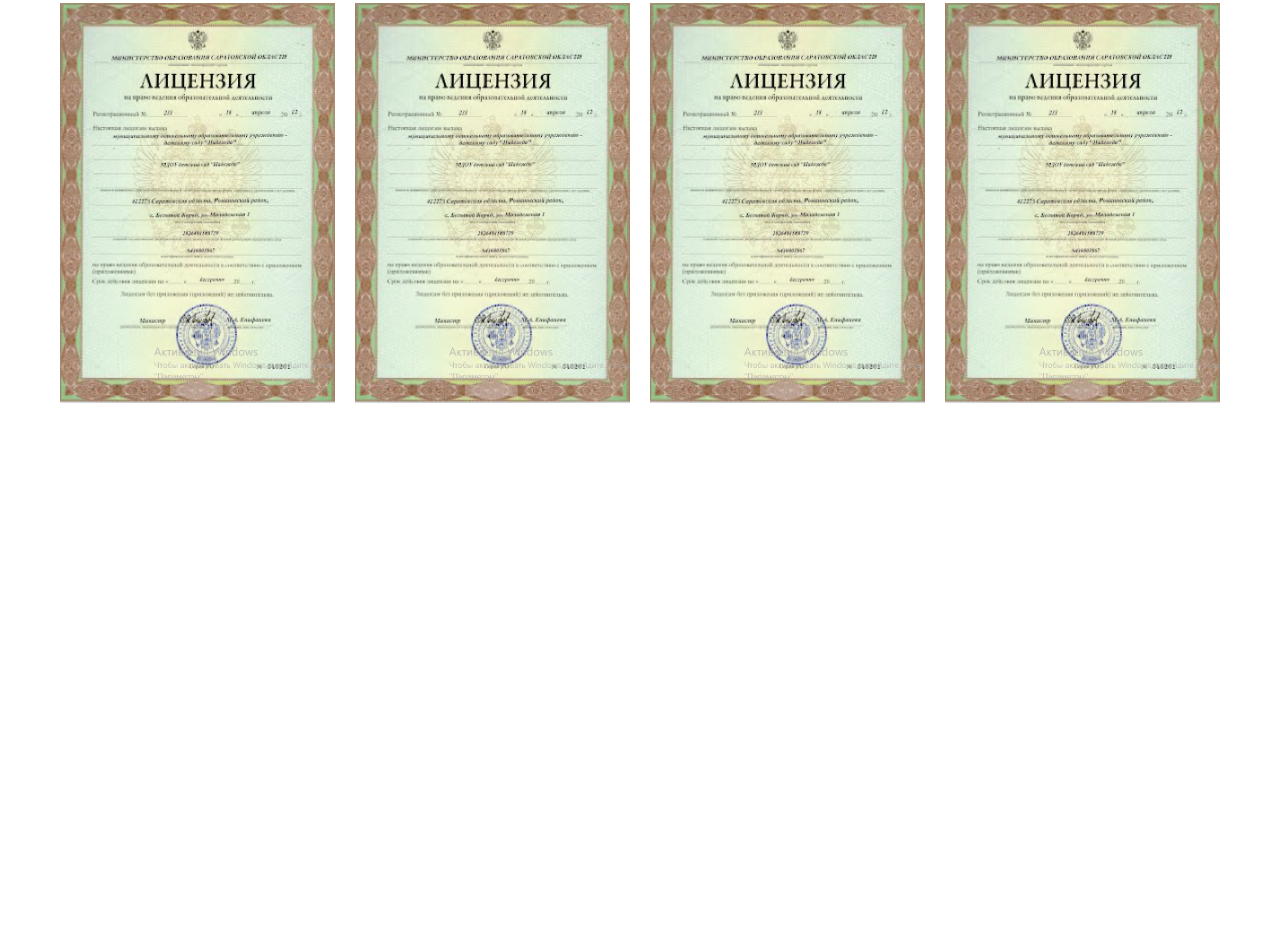
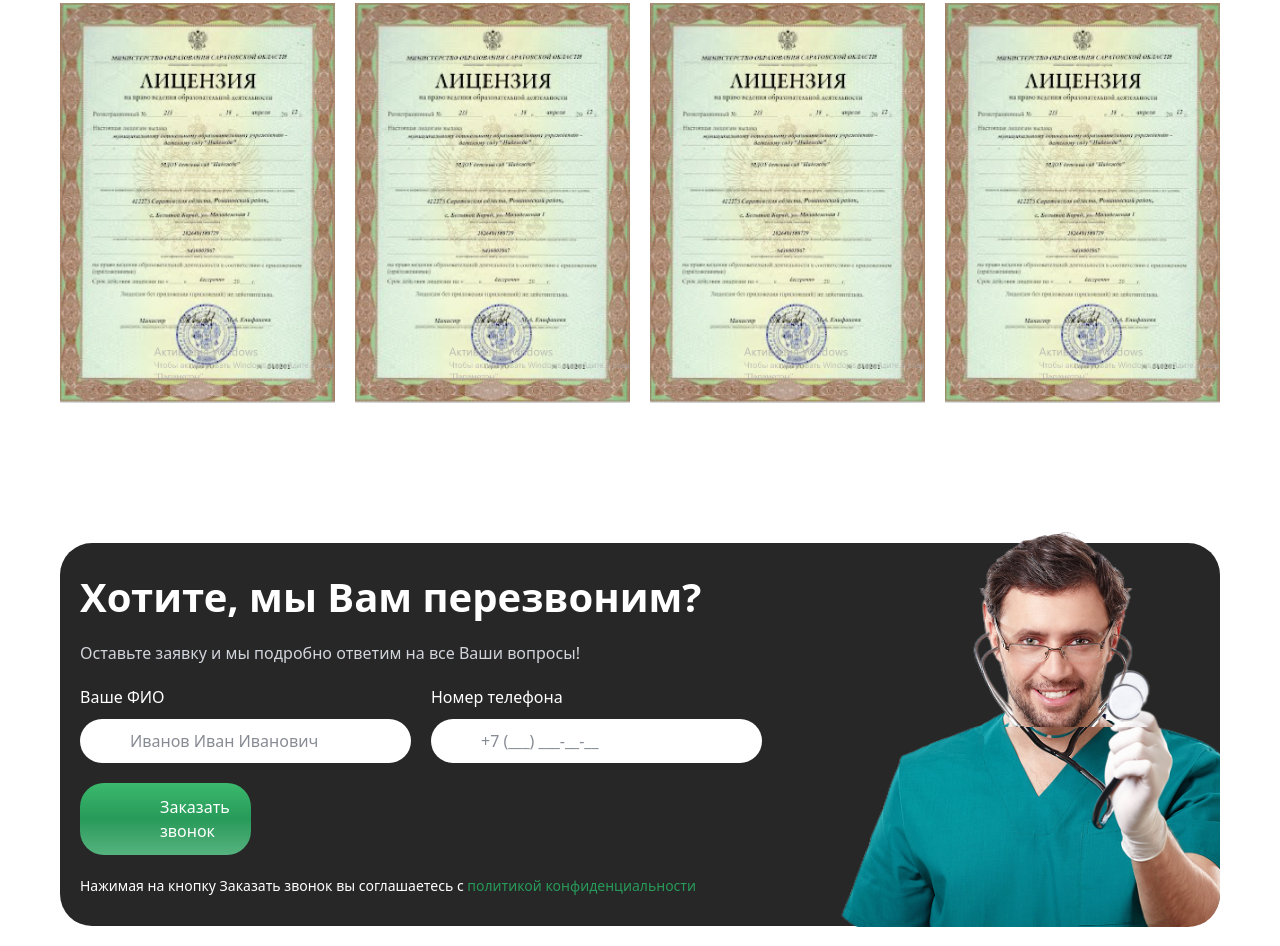
Before and after one commit to Osaf-Abdulloev/home-Work-with-two-branches, a website: page index.html in a window 1280 px wide. Shown: the part 3050-3996 px from the top of the page. Before the commit the page ends 3473 px from the top, so only its background shows below. Drawn offline with Linux system fonts and the light colour scheme.

Commit message:
section ///Хотите, мы Вам перезвоним?/// created

```diff
--- a/index.html
+++ b/index.html
@@ -471,5 +471,39 @@
             <img class="lg:w-[275px] w-[160px]" src="./1.png" alt="">
         </div>
     </section>
+
+    <section class="p-5 max-w-300 mx-auto mt-[100px]">
+        <div class="bg-[#272727] text-white py-[30px] px-[20px] rounded-4xl relative lg:flex">
+            <div class="flex flex-col gap-5">
+                <h1 class="text-[40px] font-bold leading-12">Хотите, мы Вам перезвоним?</h1>
+
+                <p class="text-gray-300">Оставьте заявку и мы подробно ответим на все Ваши вопросы!</p>
+
+                <div class="flex flex-col-reverse gap-[20px] lg:flex-row">
+                    <div class="flex flex-col gap-[10px]">
+                        <p>Ваше ФИО</p>
+
+                        <input class="bg-white text-gray-900 py-[10px] px-[50px] rounded-3xl" placeholder="Иванов Иван Иванович" type="text">
+                    </div>
+
+                    <div class="flex flex-col gap-[10px]">
+                        <p>Номер телефона</p>
+
+                        <input class="bg-white text-gray-900 py-[10px] px-[50px] rounded-3xl" placeholder="+7 (___) ___-__-__" type="number">
+                    </div>
+                </div>
+
+                <button class="py-3 px-[80px] lg:w-[25%] rounded-3xl text-white bg-gradient-to-b from-[#3BB96D] via-[#279A59] to-[#55b37f]">Заказать звонок</button>
+
+                <p class="text-[12px] lg:text-[14px]">Нажимая на кнопку Заказать звонок вы соглашаетесь с <span class="text-[#279A59]">политикой конфиденциальности</span></p>
+            </div>
+
+
+            <div class="lg:absolute left-[655px] top-[45px] hidden lg:flex">
+                <img class="lg:absolute top-[-60px] left-[25px]" src="./Group 1881.png" alt="">
+                <img class="rounded-br-4xl" src="./doctor-with-stethoscope-2021-09-03-02-58-01-utc 1.png" alt="">
+            </div>
+        </div>
+    </section>
 </body>
 </html>
```
Also changed, not shown: Group 1881.png (added), doctor-with-stethoscope-2021-09-03-02-58-01-utc 1.png (added), src/output.css.
